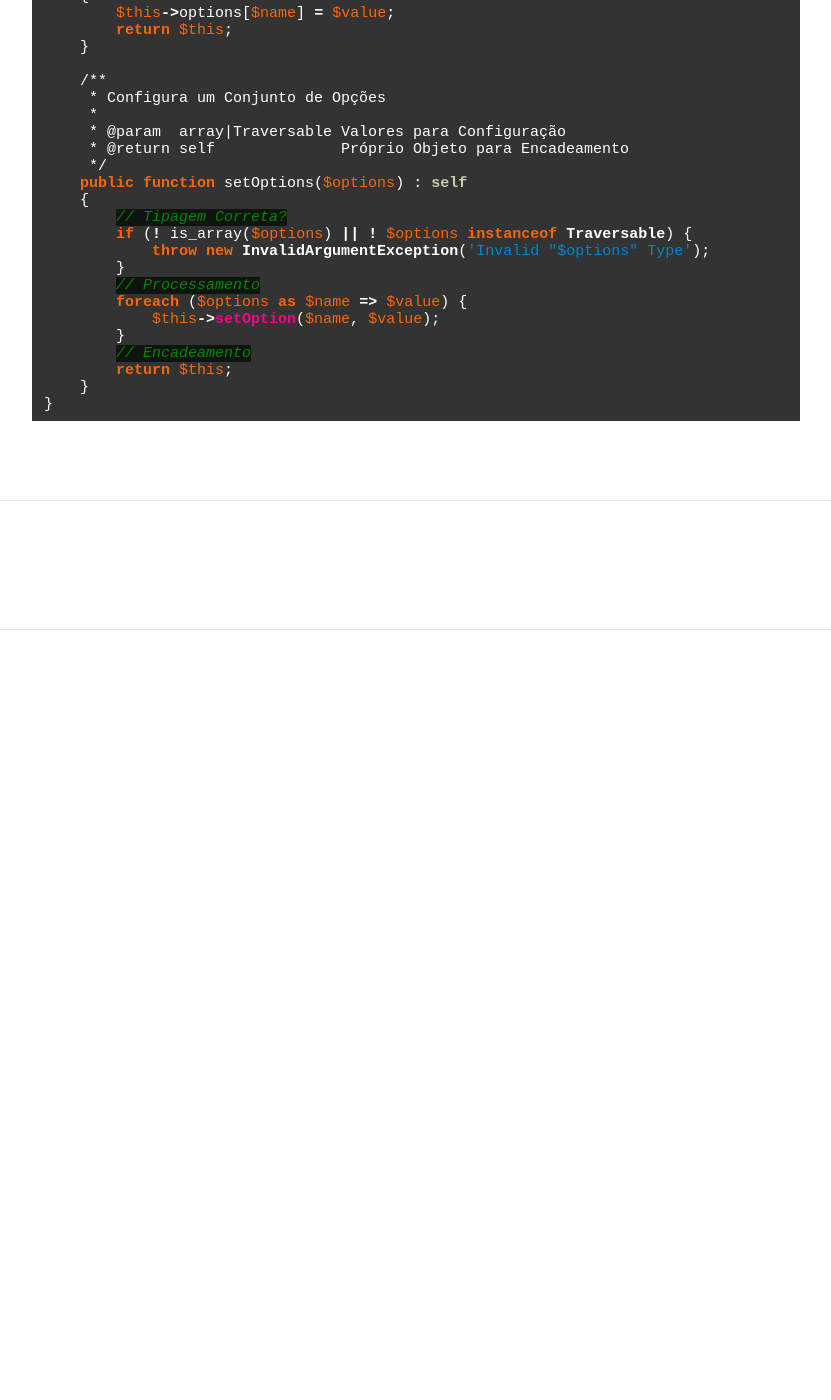
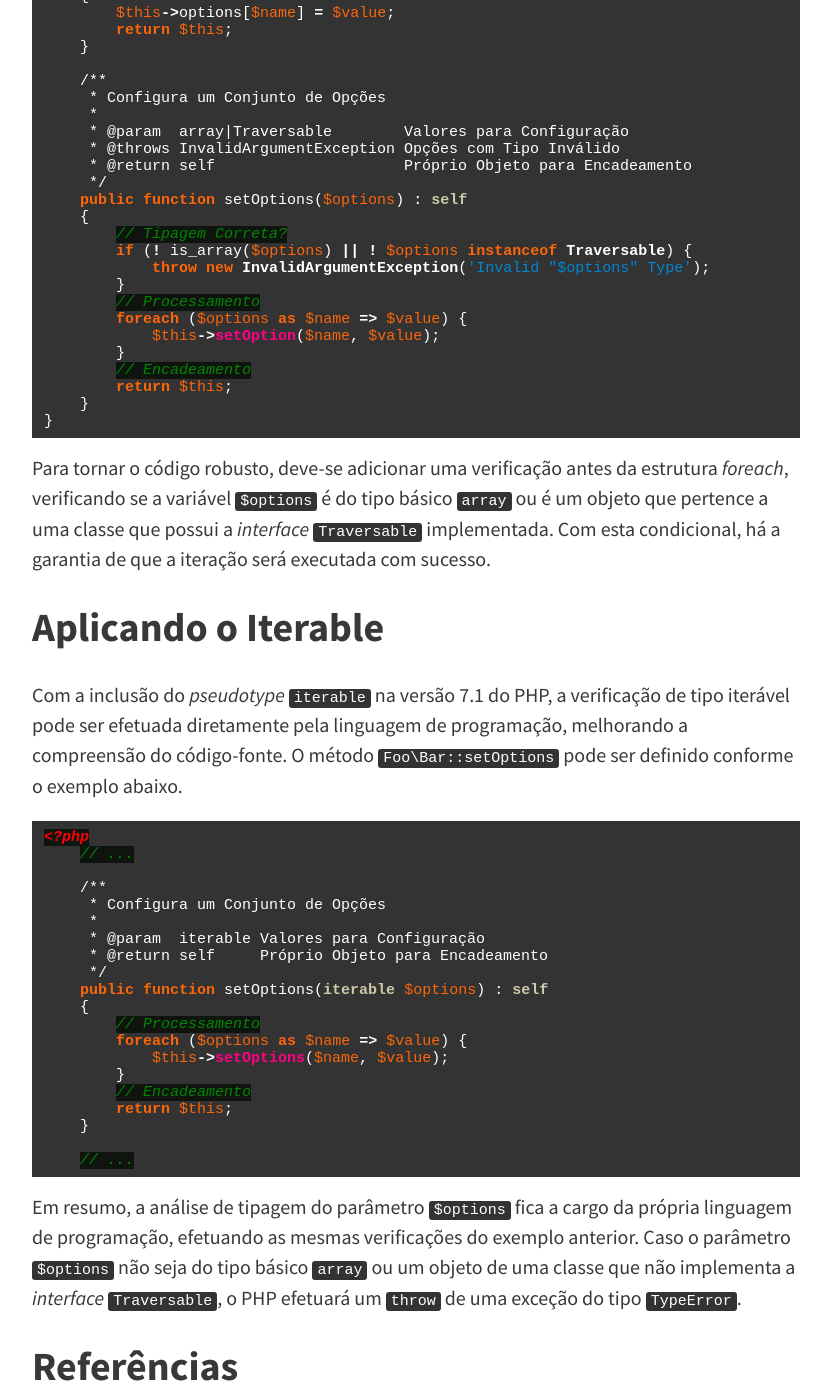
Before and after one commit to wandersonwhcr/wandersonwhcr.github.io, a Jekyll site: the page built from _posts/2017-02-04-php-iterable.md, in a window 1280 px wide and 1400 px high, scrolled down 1373 px. Shown: the whole window, without its empty margins (224-1055 px from the left). Built offline with Jekyll 4.4.1, drawn with Linux system fonts in a browser that asks for light colours; nearby versions of some CDN libraries; comment, search, counter and statistics services are not loaded; before the commit the page ends 2003 px from its top, so only the background shows below that; some of the changed text lies outside the part shown.

Commit message:
Adiciona referências e veja mais

````diff
--- a/_posts/2017-02-04-php-iterable.md
+++ b/_posts/2017-02-04-php-iterable.md
@@ -50,8 +50,9 @@
     /**
      * Configura um Conjunto de Opções
      *
-     * @param  array|Traversable Valores para Configuração
-     * @return self              Próprio Objeto para Encadeamento
+     * @param  array|Traversable        Valores para Configuração
+     * @throws InvalidArgumentException Opções com Tipo Inválido
+     * @return self                     Próprio Objeto para Encadeamento
      */
     public function setOptions($options) : self
     {
@@ -68,3 +69,46 @@
     }
 }
 ```
+
+Para tornar o código robusto, deve-se adicionar uma verificação antes da estrutura _foreach_, verificando se a variável `$options` é do tipo básico `array` ou é um objeto que pertence a uma classe que possui a _interface_ `Traversable` implementada. Com esta condicional, há a garantia de que a iteração será executada com sucesso.
+
+## Aplicando o Iterable
+
+Com a inclusão do _pseudotype_ `iterable` na versão 7.1 do PHP, a verificação de tipo iterável pode ser efetuada diretamente pela linguagem de programação, melhorando a compreensão do código-fonte. O método `Foo\Bar::setOptions` pode ser definido conforme o exemplo abaixo.
+
+```php
+<?php
+    // ...
+
+    /**
+     * Configura um Conjunto de Opções
+     *
+     * @param  iterable Valores para Configuração
+     * @return self     Próprio Objeto para Encadeamento
+     */
+    public function setOptions(iterable $options) : self
+    {
+        // Processamento
+        foreach ($options as $name => $value) {
+            $this->setOptions($name, $value);
+        }
+        // Encadeamento
+        return $this;
+    }
+
+    // ...
+```
+
+Em resumo, a análise de tipagem do parâmetro `$options` fica a cargo da própria linguagem de programação, efetuando as mesmas verificações do exemplo anterior. Caso o parâmetro `$options` não seja do tipo básico `array` ou um objeto de uma classe que não implementa a _interface_ `Traversable`, o PHP efetuará um `throw` de uma exceção do tipo `TypeError`.
+
+## Referências
+
+* [PHP 7.1.0 ChangeLog](http://php.net/ChangeLog-7.php#7.1.0)
+* [PHP RFC: Iterable](https://wiki.php.net/rfc/iterable)
+* [PHP TypeError Manual](https://secure.php.net/manual/en/class.typeerror.php)
+
+## Veja Mais
+
+* [PHP Traversable](http://php.net/manual/en/class.traversable.php)
+* [PHP Callbacks and Callables](https://secure.php.net/manual/en/language.types.callable.php)
+* [What's New in PHP 7.1: Iterable Types](https://www.youtube.com/watch?v=XKyGOxfm_cU)
````
